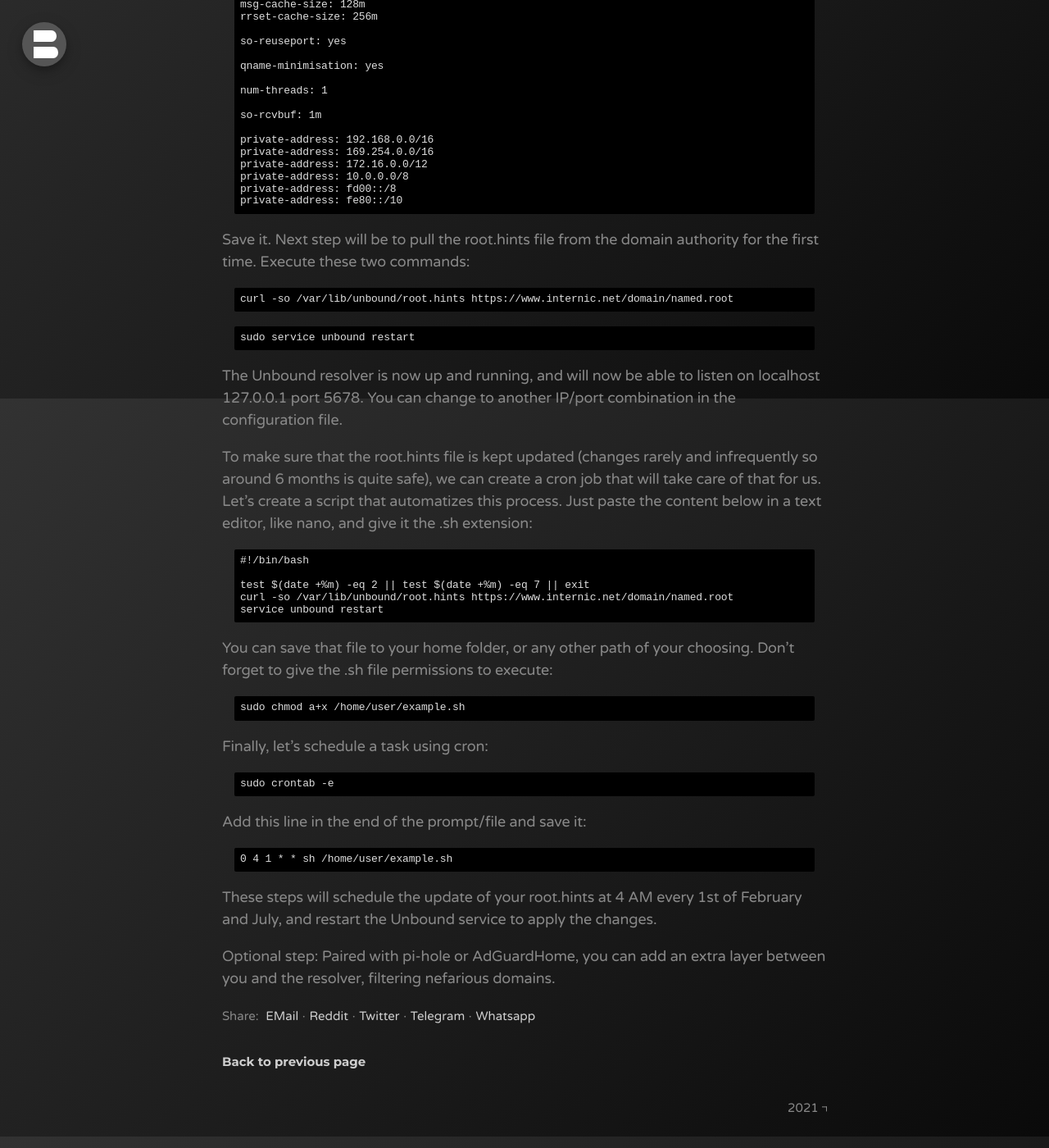
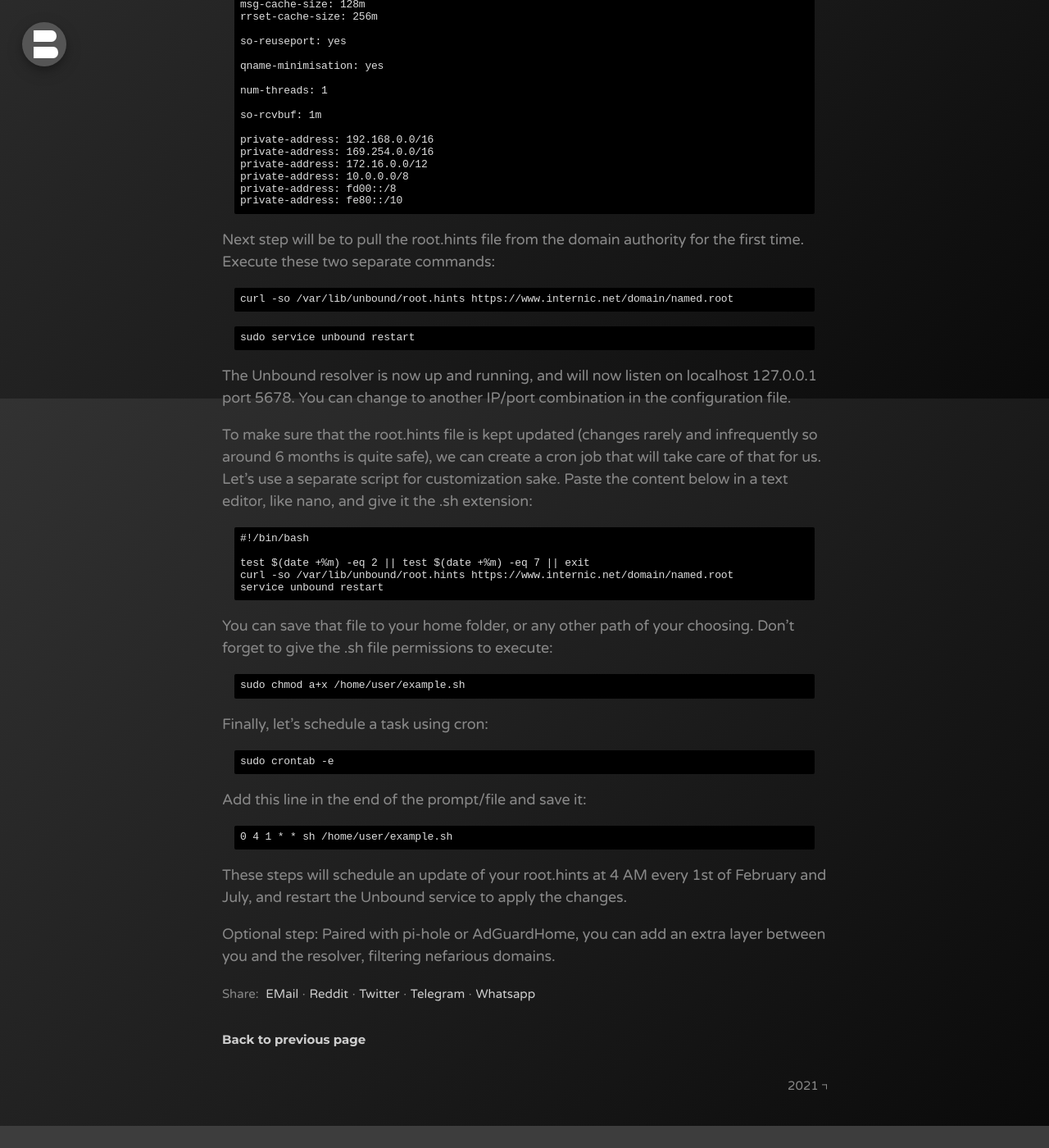
Before and after one commit to bonina/bonina.github.io, a Jekyll site: the page built from _posts/software/2021/2021-03-31-unbound-dns-resolver-cut-out-the-middleman.md, in a window 1280 px wide and 1400 px high, scrolled down 1314 px. Shown: the whole window at 82% size. Built offline with Jekyll 4.4.1, drawn with Linux system fonts in a browser that asks for light colours; after the commit the page ends 2687 px from its top, so only the background shows below that; some of the changed text lies outside the part shown.

Commit message:
Update 2021-03-31-unbound-dns-resolver-cut-out-the-middleman.md

```diff
--- a/_posts/software/2021/2021-03-31-unbound-dns-resolver-cut-out-the-middleman.md
+++ b/_posts/software/2021/2021-03-31-unbound-dns-resolver-cut-out-the-middleman.md
@@ -82,16 +82,15 @@ private-address: 10.0.0.0/8<br>
 private-address: fd00::/8<br>
 private-address: fe80::/10</p>
 
-Save it.
-Next step will be to pull the root.hints file from the domain authority for the first time. Execute these two commands:
+Next step will be to pull the root.hints file from the domain authority for the first time. Execute these two separate commands:
 
 <p class="message">curl -so /var/lib/unbound/root.hints https://www.internic.net/domain/named.root</p>
 
 <p class="message">sudo service unbound restart</p>
 
-The Unbound resolver is now up and running, and will now be able to listen on localhost 127.0.0.1 port 5678. You can change to another IP/port combination in the configuration file.
+The Unbound resolver is now up and running, and will now listen on localhost 127.0.0.1 port 5678. You can change to another IP/port combination in the configuration file.
 
-To make sure that the root.hints file is kept updated (changes rarely and infrequently so around 6 months is quite safe), we can create a cron job that will take care of that for us. Let's create a script that automatizes this process. Just paste the content below in a text editor, like nano, and give it the .sh extension:
+To make sure that the root.hints file is kept updated (changes rarely and infrequently so around 6 months is quite safe), we can create a cron job that will take care of that for us. Let's use a separate script for customization sake. Paste the content below in a text editor, like nano, and give it the .sh extension:
 
 <p class="message">#!/bin/bash<br>
 <br>
@@ -112,6 +111,6 @@ Add this line in the end of the prompt/file and save it:
 
 <p class="message">0 4 1 * * sh /home/user/example.sh</p>
 
-These steps will schedule the update of your root.hints at 4 AM every 1st of February and July, and restart the Unbound service to apply the changes.
+These steps will schedule an update of your root.hints at 4 AM every 1st of February and July, and restart the Unbound service to apply the changes.
 
 Optional step: Paired with pi-hole or AdGuardHome, you can add an extra layer between you and the resolver, filtering nefarious domains.
```
Also changed, not shown: other parts of _posts/software/2021/2021-03-31-unbound-dns-resolver-cut-out-the-middleman.md (+1 -1 lines).
